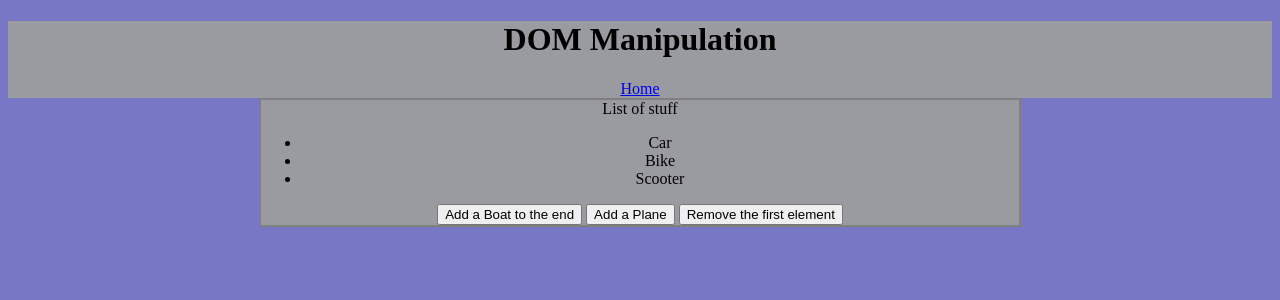
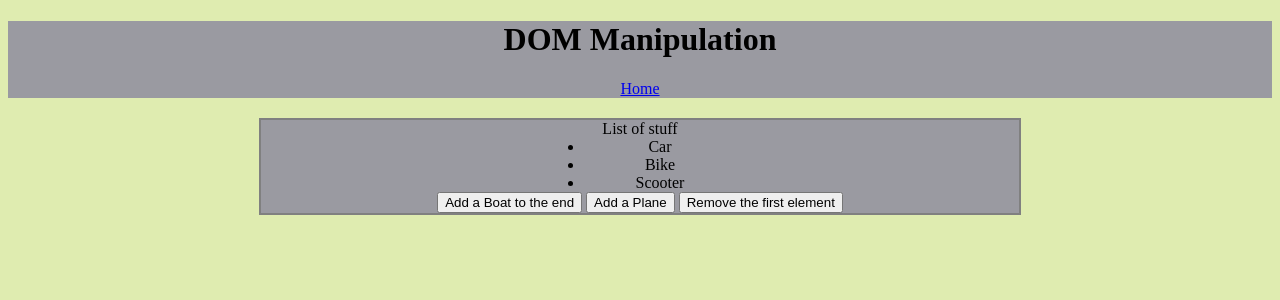
Before and after one commit to georgeson-caleb/cit261, a PHP site: page /DOM_Document_Object_Model/project.html in a window 1280 px wide. Shown: the top 300 px of the page. Run offline with PHP 8.4, Linux system fonts and the light colour scheme.

Commit message:
style stuff

```diff
--- a/DOM_Document_Object_Model/style.css
+++ b/DOM_Document_Object_Model/style.css
@@ -1,10 +1,10 @@
 body {
-   background-color: #7777c5;
+   background-color: #dfecb0;
 }
 
 div {
    width: 60%;
-   margin: auto;
+   margin: 20px auto;
    text-align: center;
    background-color: #9a9aa1;
    border: 2px solid grey;
@@ -15,3 +15,8 @@ header {
    width: 100%;
    text-align: center;
 }
+
+div ul {
+   width: 20%;
+   margin: auto;
+}
```
